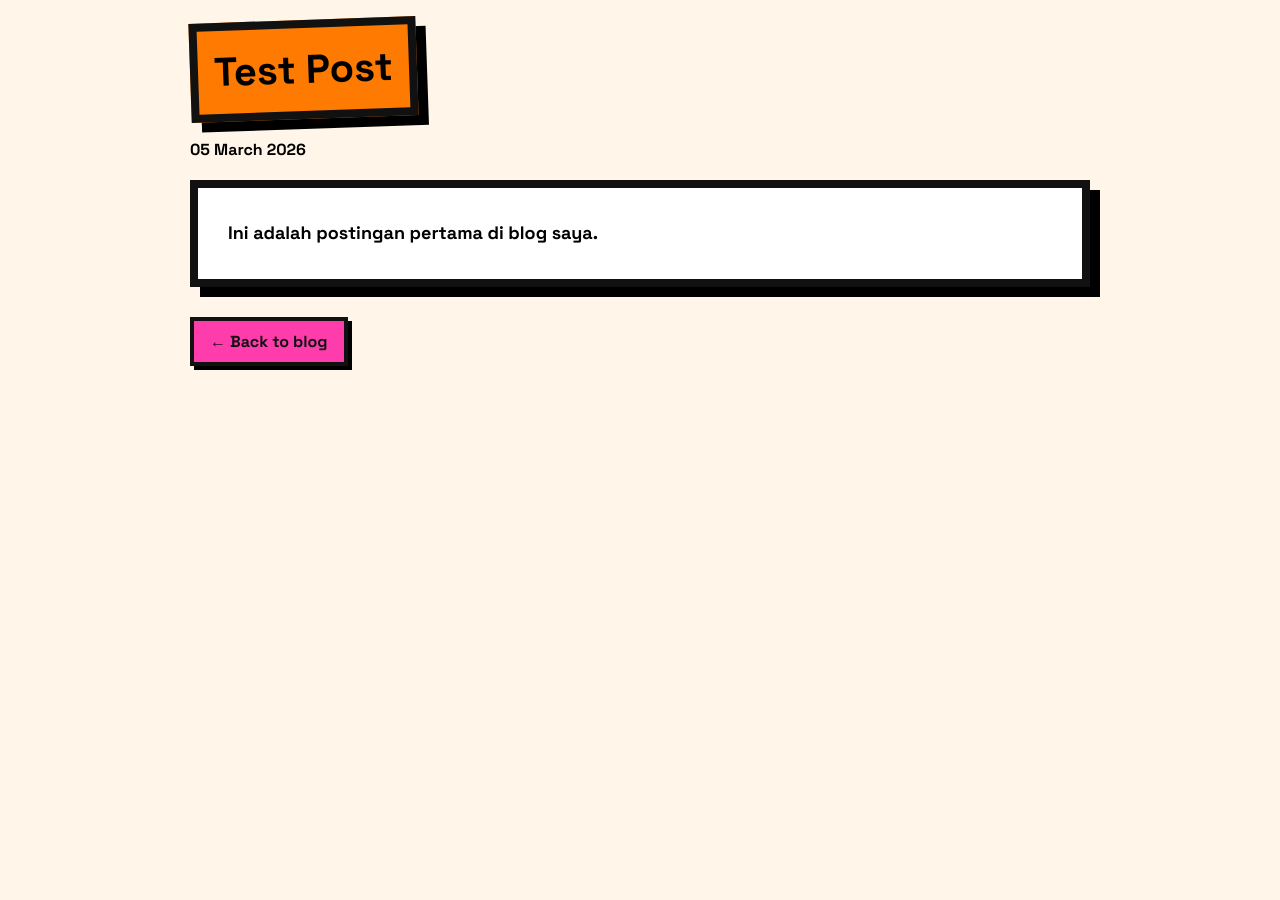
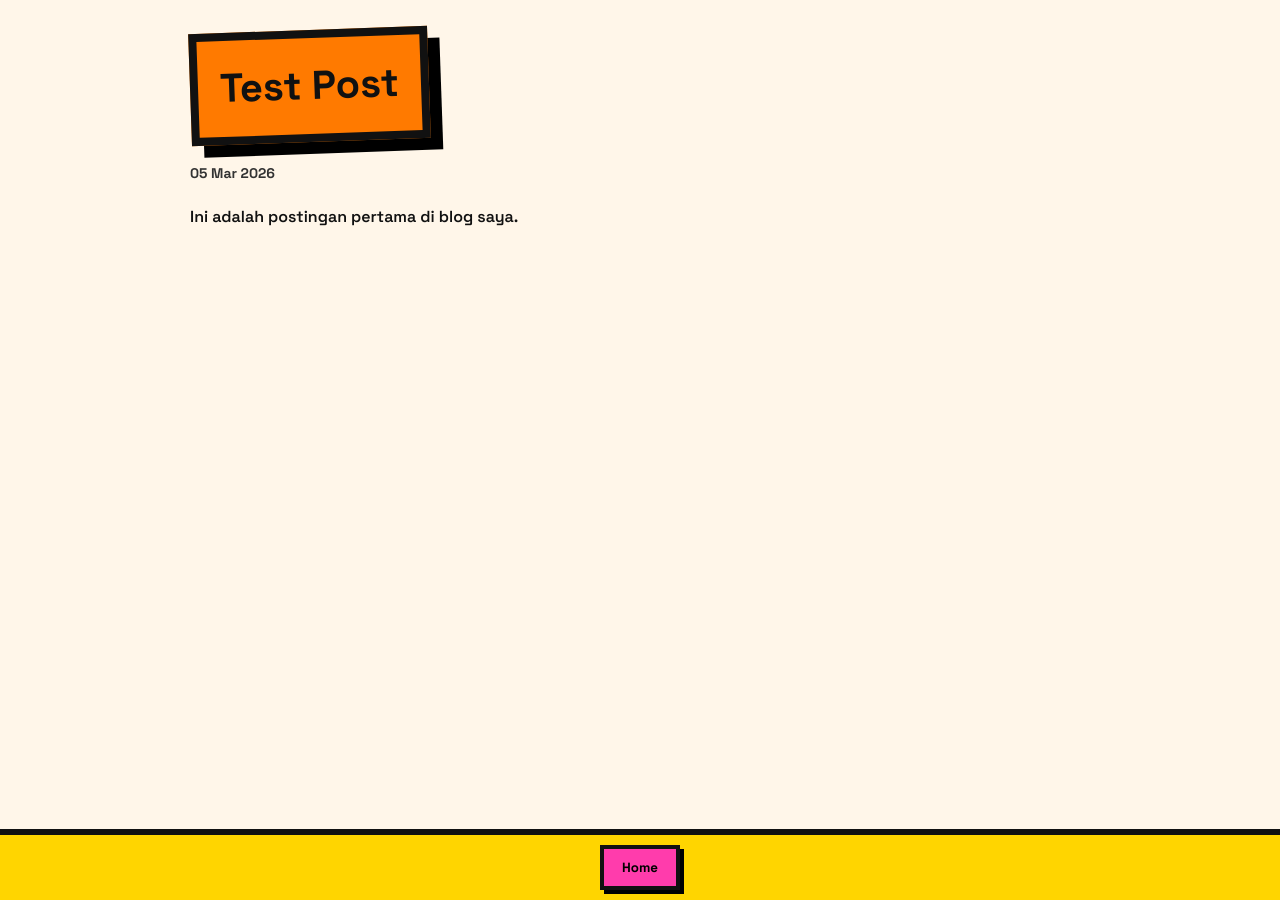
Before and after one commit to muhammadzir/muhammadzir.github.io, a Jekyll site: the page built from _posts/2026-03-05-post1.md, in a window 1280 px wide. Built offline with Jekyll 4.4.1, drawn with Linux system fonts in a browser that asks for light colours.

Commit message:
Update post.html

```diff
--- a/_layouts/post.html
+++ b/_layouts/post.html
@@ -4,108 +4,82 @@
 <meta charset="UTF-8">
 <meta name="viewport" content="width=device-width, initial-scale=1.0">
 
-<title>{{ page.title }} | Zir Blog</title>
+<!-- Page Title -->
+<title>{{ page.title }} | Zir</title>
 
-<link href="https://fonts.googleapis.com/css2?family=Space+Grotesk:wght@700;800&display=swap" rel="stylesheet">
+<!-- SEO Meta -->
+<meta name="description" content="{{ page.excerpt | strip_html | default: site.description }}">
+<link rel="canonical" href="{{ site.url }}{{ page.url }}">
+
+<!-- Open Graph / Social Preview -->
+<meta property="og:title" content="{{ page.title }} | Zir">
+<meta property="og:description" content="{{ page.excerpt | strip_html | default: site.description }}">
+<meta property="og:type" content="article">
+<meta property="og:url" content="{{ site.url }}{{ page.url }}">
+<meta property="og:image" content="{{ page.image | default: site.default_image }}">
+<meta property="og:site_name" content="Zir">
+
+<!-- Twitter Card -->
+<meta name="twitter:card" content="summary_large_image">
+<meta name="twitter:title" content="{{ page.title }} | Zir">
+<meta name="twitter:description" content="{{ page.excerpt | strip_html | default: site.description }}">
+<meta name="twitter:image" content="{{ page.image | default: site.default_image }}">
+
+<!-- Fonts -->
+<link href="https://fonts.googleapis.com/css2?family=Space+Grotesk:wght@600;700;800&display=swap" rel="stylesheet">
 
 <style>
-
 :root{
 --yellow:#FFD500;
 --pink:#FF3CAC;
+--green:#29FF87;
+--blue:#3F6BFF;
 --orange:#FF7A00;
+--shadow:#000;
 --bg:#FFF6E9;
---shadow:#000;
 }
 
-*{
-margin:0;
-padding:0;
-box-sizing:border-box;
-font-family:'Space Grotesk',sans-serif;
-}
+*{margin:0;padding:0;box-sizing:border-box;font-family:'Space Grotesk',sans-serif;}
 
-body{
-background:var(--bg);
-padding:20px;
-}
+body{background:var(--bg);padding:30px 16px 80px;line-height:1.6;color:#111;}
+.container{max-width:900px;margin:auto;width:100%;}
 
-.container{
-max-width:900px;
-margin:auto;
-}
+.post-title{font-size:40px;margin-bottom:20px;background:var(--orange);padding:16px 22px;border:8px solid #111;box-shadow:12px 12px 0 var(--shadow);transform:rotate(-2deg);display:inline-block;}
+.post-date{font-size:14px;font-weight:700;margin-bottom:20px;color:#333;}
+.post-image{width:100%;max-height:400px;object-fit:cover;border:6px solid #111;box-shadow:6px 6px 0 var(--shadow);margin-bottom:30px;}
+.post-content{font-size:16px;}
 
-.title{
-font-size:40px;
-background:var(--orange);
-padding:16px;
-border:8px solid #111;
-box-shadow:10px 10px 0 var(--shadow);
-transform:rotate(-2deg);
-display:inline-block;
-margin-bottom:20px;
-}
+.bottom-bar{position:fixed;bottom:0;left:0;width:100%;background:var(--yellow);border-top:6px solid #111;display:flex;justify-content:center;padding:10px;z-index:10;}
+.bottom-bar button{background:var(--pink);border:4px solid #111;padding:10px 18px;font-weight:700;box-shadow:4px 4px 0 var(--shadow);cursor:pointer;}
 
-.date{
-font-weight:800;
-margin-bottom:20px;
-}
+@media(max-width:600px){.post-title{font-size:28px;padding:12px;}}
+</style>
 
-.post-box{
-background:white;
-border:8px solid #111;
-padding:30px;
-box-shadow:10px 10px 0 var(--shadow);
-line-height:1.7;
-font-size:18px;
-}
-
-.back{
-margin-top:30px;
-display:inline-block;
-background:var(--pink);
-padding:10px 16px;
-border:4px solid #111;
-box-shadow:4px 4px 0 var(--shadow);
-text-decoration:none;
-color:#111;
-font-weight:800;
-}
-
-@media(max-width:768px){
-
-.title{
-font-size:28px;
-border:6px solid #111;
-}
-
-.post-box{
-padding:20px;
-font-size:16px;
-}
-
-}
-
-</style>
 </head>
-
 <body>
 
 <div class="container">
+  <h1 class="post-title">{{ page.title }}</h1>
+  <p class="post-date">{{ page.date | date: "%d %b %Y" }}</p>
 
-<h1 class="title">{{ page.title }}</h1>
+  {% if page.image %}
+  <img src="{{ page.image }}" class="post-image">
+  {% endif %}
 
-<p class="date">
-{{ page.date | date: "%d %B %Y" }}
-</p>
-
-<div class="post-box">
-{{ content }}
+  <div class="post-content">
+    {{ content }}
+  </div>
 </div>
 
-<a class="back" href="/blog">← Back to blog</a>
+<div class="bottom-bar">
+  <button id="btn-home">Home</button>
+</div>
 
-</div>
+<script>
+document.getElementById('btn-home').onclick = () => {
+  window.location.href = '/blog/';
+};
+</script>
 
 </body>
 </html>
```
